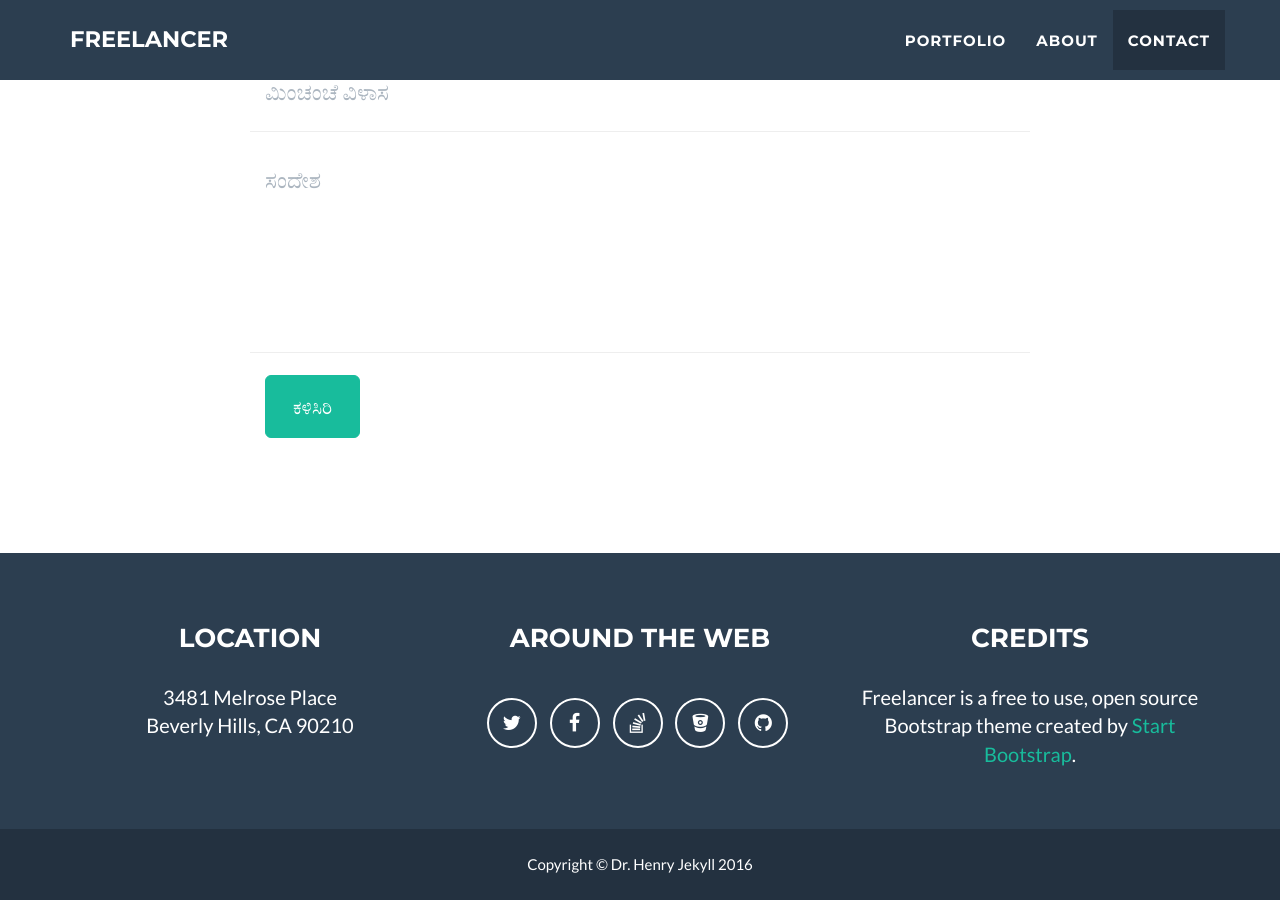
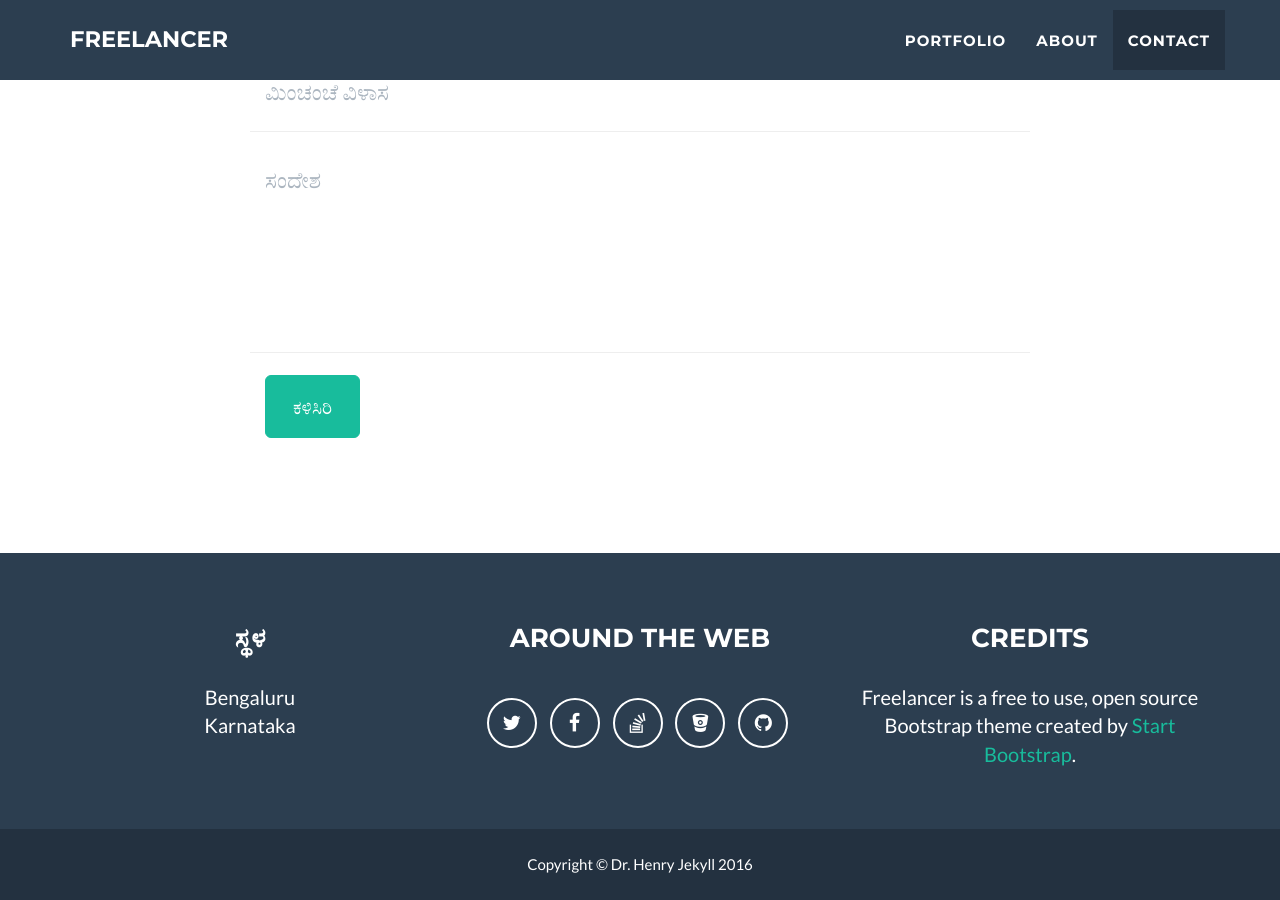
Before and after one commit to jeromelachaud/freelancer-theme, a Jekyll site: the page built from index.html, in a window 1280 px wide and 900 px high, scrolled down 2346 px. Built offline with Jekyll 4.4.1, drawn with Linux system fonts in a browser that asks for light colours.

Commit message:
changes to check config.yml

```diff
--- a/_config.yml
+++ b/_config.yml
@@ -32,7 +32,7 @@ color:
 # Footer settings
 footer:
   copyright: Dr. Henry Jekyll
-  location: Location
+  location:  ಸ್ಥಳ
   social: Around the Web
   credits: Credits
 
@@ -51,8 +51,8 @@ social:
 
 # Postal address (add as many lines as necessary)
 address:
-  - line: 3481 Melrose Place
-  - line: Beverly Hills, CA 90210
+  - line: Bengaluru
+  - line: Karnataka
 
 # Credits content
 credits: 'Freelancer is a free to use, open source Bootstrap theme created by <a href="http://startbootstrap.com">Start Bootstrap</a>.'
```
